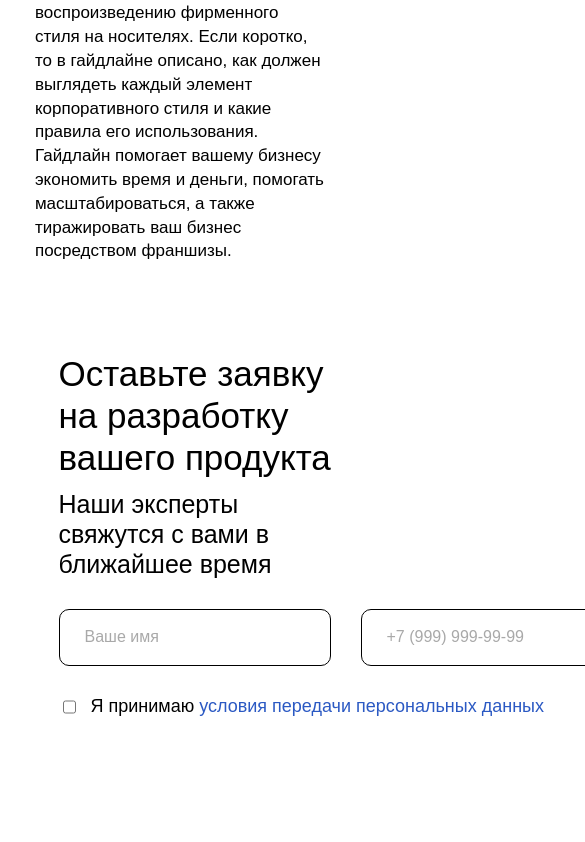
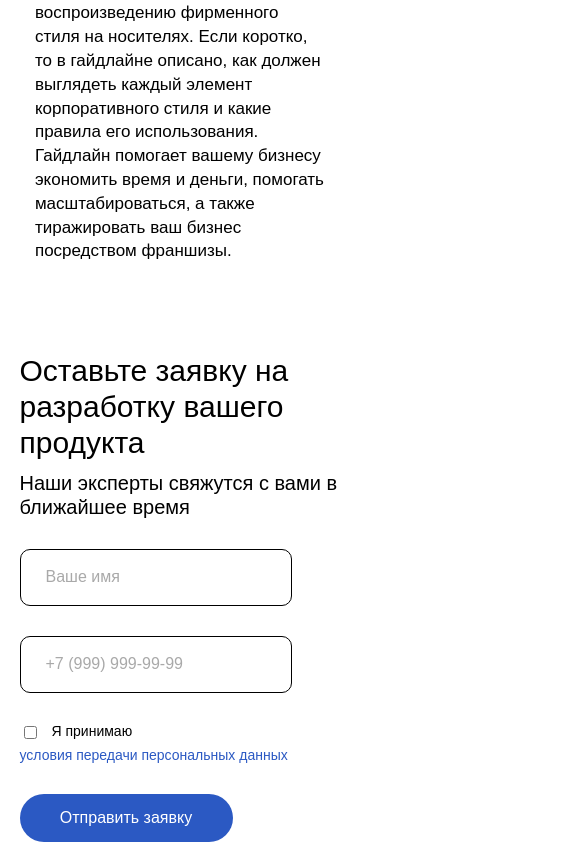
Before and after one commit to MariaMantusova/free-creative, a Vue app: page / in a window 390 px wide. Shown: the part 4222-5064 px from the top of the page, 585 px wide, since content can reach past the window. Before the commit the page ends 4940 px from the top, so only its background shows below. Built offline with nearby package versions, Linux system fonts and the light colour scheme.

Commit message:
feat: add adptive

```diff
--- a/src/components/Form/Form.css
+++ b/src/components/Form/Form.css
@@ -1,6 +1,12 @@
 .form {
     display: flex;
     gap: 30px;
+}
+
+@media screen and (max-width: 1100px) {
+    .form {
+       flex-direction: column;
+    }
 }
 
 .form_vertical {}
@@ -14,6 +20,12 @@
 .form__inputs {
     display: flex;
     gap: 30px;
+}
+
+@media screen and (max-width: 700px) {
+    .form__inputs {
+        flex-direction: column;
+    }
 }
 
 .form__input {
@@ -33,6 +45,18 @@
     display: flex;
     font-size: 18px;
     gap: 5px;
+}
+
+@media screen and (max-width: 700px) {
+    .form__checkbox-label {
+        font-size: 14px;
+    }
+}
+
+@media screen and (max-width: 450px) {
+    .form__checkbox-label {
+        flex-wrap: wrap;
+    }
 }
 
 .form__checkbox {
@@ -55,4 +79,5 @@
     border-radius: 40px;
     max-height: 57px;
     cursor: pointer;
+    max-width: 213px;
 }
--- a/src/components/FormBlock/FormBlock.css
+++ b/src/components/FormBlock/FormBlock.css
@@ -6,10 +6,22 @@
     gap: 10px;
 }
 
+@media screen and (max-width: 700px) {
+    .form-block {
+        width: 90%;
+    }
+}
+
 .form-block__title {
     font-size: 35px;
     font-weight: 100;
     margin: 0;
+}
+
+@media screen and (max-width: 1100px) {
+    .form-block__title {
+        font-size: 30px;
+    }
 }
 
 .form-block__subtitle {
@@ -17,3 +29,9 @@
     font-weight: 100;
     margin: 0 0 20px;
 }
+
+@media screen and (max-width: 1100px) {
+    .form-block__subtitle {
+        font-size: 20px;
+    }
+}
```
